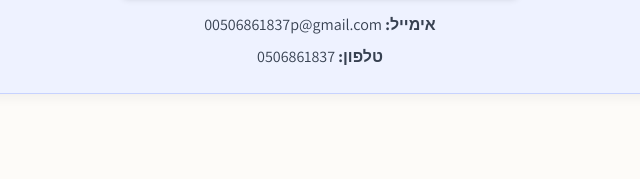
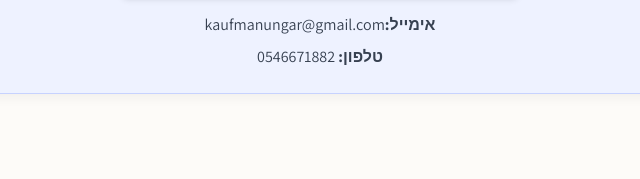
Before and after one commit to osifeu-prog/TzvikasCardGame, a plain HTML site: page index.html in a window 1280 px wide. Shown: the part 2521-2700 px from the top of the page, 320-960 px from the left. Drawn offline with nearby package versions, Linux system fonts and the light colour scheme.

Commit message:
Update index.html

```diff
--- a/index.html
+++ b/index.html
@@ -214,8 +214,8 @@
                     </p>
                     <img src="https://api.qrserver.com/v1/create-qr-code/?size=200x200&data=ton://transfer/0x435B4d5e6D2Ea19474add911d92f77E8fac1Ac76" alt="TON QR Code" class="mx-auto rounded-lg shadow-md mb-4">
                     <ul class="text-gray-700 text-base">
-                        <li class="mb-2"><strong>אימייל:</strong> 00506861837p@gmail.com</li>
-                        <li><strong>טלפון:</strong> 0506861837</li>
+                        <li class="mb-2"><strong>אימייל:</strong>kaufmanungar@gmail.com</li>
+                        <li><strong>טלפון:</strong> 0546671882</li>
                     </ul>
                 </div>
             </section>osif.e.u@gmail.com
```
